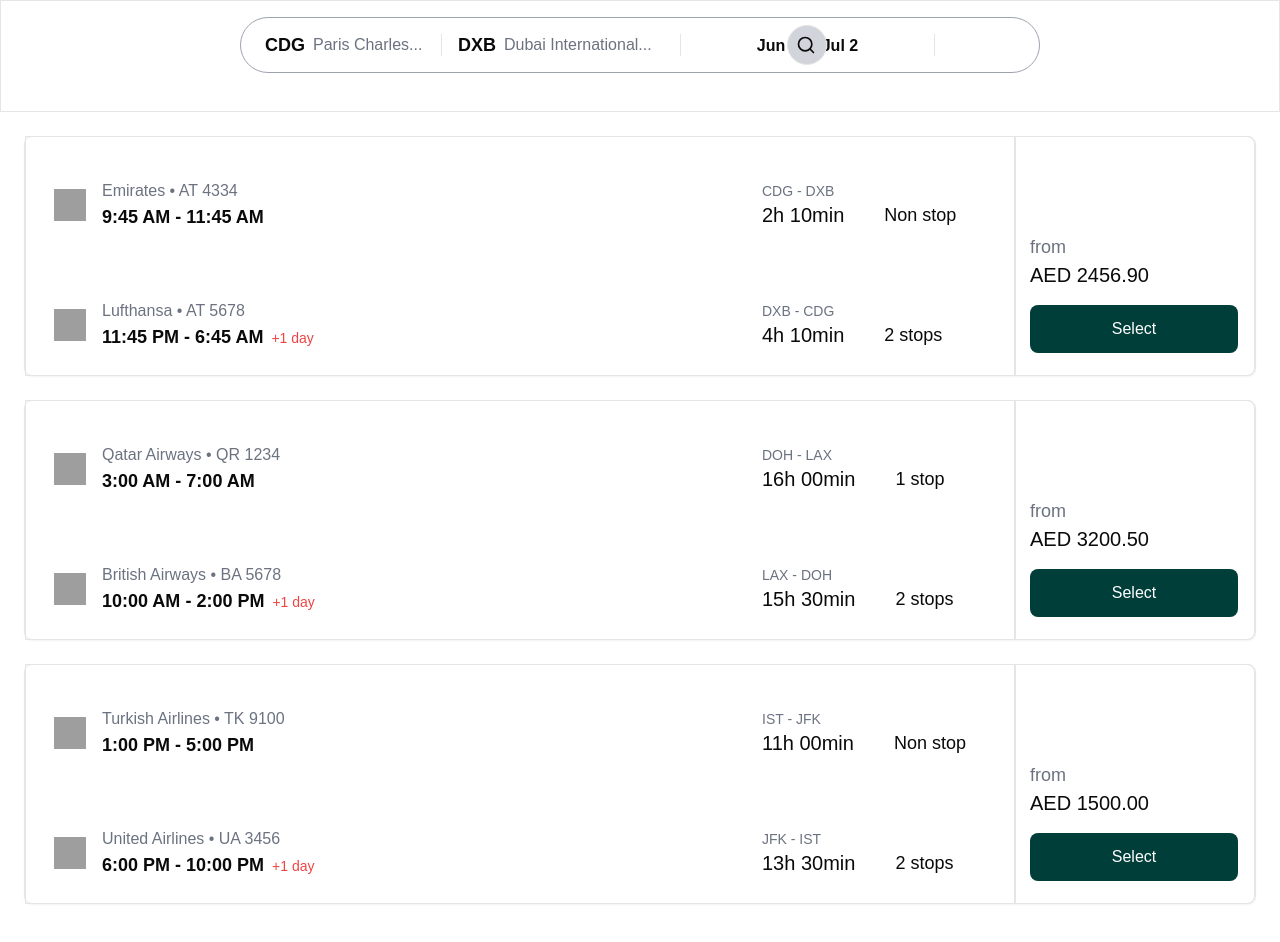
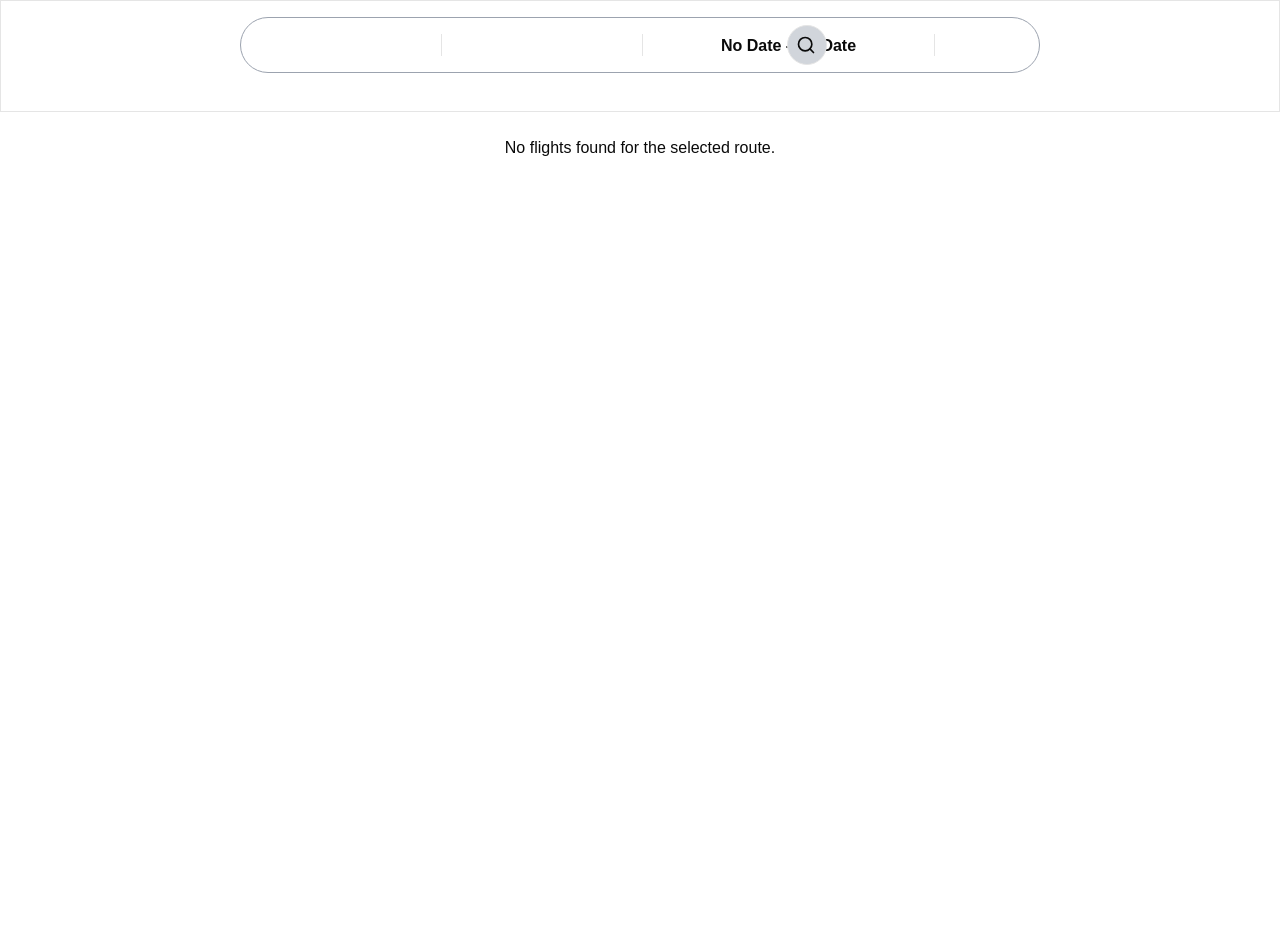
Before and after one commit to NEMYSESx/kitt-assg, a Next.js app: page /flights in a window 1280 px wide. Shown: the top 942 px of the page. After the commit the page ends 800 px from the top, so only its background shows below. Built offline with nearby package versions, Linux system fonts and the light colour scheme; grey boxes are pictures that could not be loaded.

Commit message:
added search func

```diff
--- a/app/(root)/flights/page.tsx
+++ b/app/(root)/flights/page.tsx
@@ -2,16 +2,47 @@
 import React from "react";
 import FlightCard from "@/components/flight-card";
 import flightsData from "@/public/flights.json";
+import { useAirportContext } from "@/context/use-airport";
 
 const FlightList: React.FC = () => {
+  const { fromAirport, toAirport } = useAirportContext();
+
+  console.log("From Airport:", fromAirport);
+  console.log("To Airport:", toAirport);
+
+  const filteredFlights = flightsData.filter((flight) => {
+    const departureAirports = flight.segments.map((segment) =>
+      segment.route.split("-")[0].trim()
+    );
+
+    const arrivalAirports = flight.segments.map((segment) =>
+      segment.route.split("-")[1].trim()
+    );
+
+    console.log("Departure Airports:", departureAirports);
+    console.log("Arrival Airports:", arrivalAirports);
+
+    return (
+      fromAirport?.code &&
+      toAirport?.code &&
+      departureAirports.includes(fromAirport.code) &&
+      arrivalAirports.includes(toAirport.code)
+    );
+  });
+
+  console.log("Filtered Flights:", filteredFlights);
+
   return (
     <div className="max-w-7xl mx-auto p-6">
-      {flightsData.map((flight, index) => (
-        <div key={index} className="mb-6">
-          {" "}
-          <FlightCard {...flight} />
-        </div>
-      ))}
+      {filteredFlights.length > 0 ? (
+        filteredFlights.map((flight, index) => (
+          <div key={index} className="mb-6">
+            <FlightCard {...flight} />{" "}
+          </div>
+        ))
+      ) : (
+        <p className="text-center">No flights found for the selected route.</p> // Message if no flights are found
+      )}
     </div>
   );
 };
--- a/app/page.tsx
+++ b/app/page.tsx
@@ -66,7 +66,7 @@
               selectedAirport={selectedToAirport}
               onSelect={(airport) => {
                 setSelectedToAirport(airport);
-                setToAirport(airport.code);
+                setToAirport(airport);
               }}
             />
             <div className="rounded-full bg-gray-200 p-3">
@@ -77,7 +77,7 @@
               selectedAirport={selectedFromAirport}
               onSelect={(airport) => {
                 setSelectedFromAirport(airport);
-                setFromAirport(airport.code);
+                setFromAirport(airport);
               }}
             />
             <div className="ml-4 flex space-x-4">
@@ -105,6 +105,14 @@
           </div>
         </CardContent>
       </Card>
+      <div className="absolute bottom-0 right-0">
+        <div className="text-4xl flex flex-col border w-96">
+          <span className="text-center">Note</span>
+          <span>
+            Choose JFK and IST in destination for the search results :p
+          </span>
+        </div>
+      </div>
     </div>
   );
 }
--- a/components/search-nav.tsx
+++ b/components/search-nav.tsx
@@ -1,27 +1,52 @@
 import { Search } from "lucide-react";
 import React from "react";
 import { Separator } from "@/components/ui/separator";
+import { useAirportContext } from "@/context/use-airport";
 
 export const SearchNav = ({ onClick }: { onClick: () => void }) => {
+  const { fromAirport, toAirport, departureDate, returnDate } =
+    useAirportContext();
   return (
     <div className="border h-28">
       <div className="bg-white rounded-full p-4 pl-6 border border-gray-400 mb-8 flex justify-between h-14 w-[800px] mx-auto mt-4">
         {" "}
         <div className="flex-1 flex items-center space-x-4">
           <div className="flex items-center space-x-2 w-40">
-            <div className="font-semibold text-lg">CDG</div>
-            <div className=" text-gray-500 w-32">Paris Charles...</div>
+            <div className="font-semibold text-lg">{fromAirport?.code}</div>
+            <div className=" text-gray-500 w-32">
+              {fromAirport?.name && fromAirport.name.length > 10
+                ? `${fromAirport.name.slice(0, 10)}...`
+                : fromAirport?.name}
+            </div>
           </div>
           <Separator orientation="vertical" />
 
           <div className="flex items-center space-x-2">
-            <div className="font-semibold text-lg">DXB</div>
-            <div className=" text-gray-500 w-40">Dubai International...</div>
+            <div className="font-semibold text-lg">{toAirport?.code}</div>
+            <div className=" text-gray-500 w-40">
+              {toAirport?.name && toAirport.name.length > 10
+                ? `${toAirport.name.slice(0, 10)}...`
+                : toAirport?.name}
+            </div>
           </div>
           <Separator orientation="vertical" />
         </div>
         <div className="flex-1 text-center">
-          <div className="font-semibold ">Jun 25 - Jul 2</div>
+          <div className="font-semibold">
+            {departureDate
+              ? departureDate.toLocaleDateString("en-US", {
+                  month: "long",
+                  day: "numeric",
+                })
+              : "No Date"}{" "}
+            -{" "}
+            {returnDate
+              ? returnDate.toLocaleDateString("en-US", {
+                  month: "long",
+                  day: "numeric",
+                })
+              : "No Date"}
+          </div>
         </div>
         <Separator orientation="vertical" />
         <div className=" mr-8 mb-3 h-12 w-14">
--- a/components/topbar.tsx
+++ b/components/topbar.tsx
@@ -26,13 +26,6 @@
 
   const router = useRouter();
 
-  const selectedFromAirport = airportsData.airports.find(
-    (airport) => airport.code === fromAirport
-  );
-  const selectedToAirport = airportsData.airports.find(
-    (airport) => airport.code === toAirport
-  );
-
   const handleSearch = () => {
     if (!fromAirport || !toAirport || !departureDate) {
       setWarningMessage("Please fill in all required fields.");
@@ -56,9 +49,9 @@
           <div className="flex space-x-4 items-center">
             <DestinationSwitcher
               airports={airportsData.airports}
-              selectedAirport={selectedFromAirport || null}
+              selectedAirport={fromAirport} // Directly use the airport object
               onSelect={(airport) => {
-                setFromAirport(airport.code);
+                setFromAirport(airport); // Store the entire airport object
               }}
             />
 
@@ -68,9 +61,9 @@
 
             <DestinationSwitcher
               airports={airportsData.airports}
-              selectedAirport={selectedToAirport || null}
+              selectedAirport={toAirport} // Directly use the airport object
               onSelect={(airport) => {
-                setToAirport(airport.code);
+                setToAirport(airport); // Store the entire airport object
               }}
             />
 
--- a/context/use-airport.tsx
+++ b/context/use-airport.tsx
@@ -14,10 +14,10 @@
   setDepartureDate: React.Dispatch<React.SetStateAction<Date | undefined>>;
   returnDate: Date | undefined;
   setReturnDate: React.Dispatch<React.SetStateAction<Date | undefined>>;
-  fromAirport: string;
-  setFromAirport: React.Dispatch<React.SetStateAction<string>>;
-  toAirport: string;
-  setToAirport: React.Dispatch<React.SetStateAction<string>>;
+  fromAirport: Airport | null; // Change this to Airport object
+  setFromAirport: React.Dispatch<React.SetStateAction<Airport | null>>;
+  toAirport: Airport | null; // Change this to Airport object
+  setToAirport: React.Dispatch<React.SetStateAction<Airport | null>>;
   fromFilteredAirports: Airport[];
   setFromFilteredAirports: React.Dispatch<React.SetStateAction<Airport[]>>;
   toFilteredAirports: Airport[];
@@ -28,7 +28,6 @@
   setShowToDropdown: React.Dispatch<React.SetStateAction<boolean>>;
   warningMessage: string;
   setWarningMessage: React.Dispatch<React.SetStateAction<string>>;
-
   isSidebarOpen: boolean;
   toggleSidebar: () => void;
 }
@@ -42,8 +41,8 @@
     undefined
   );
   const [returnDate, setReturnDate] = useState<Date | undefined>(undefined);
-  const [fromAirport, setFromAirport] = useState("");
-  const [toAirport, setToAirport] = useState("");
+  const [fromAirport, setFromAirport] = useState<Airport | null>(null);
+  const [toAirport, setToAirport] = useState<Airport | null>(null);
   const [fromFilteredAirports, setFromFilteredAirports] = useState(
     airportsData.airports
   );
@@ -53,16 +52,10 @@
   const [showFromDropdown, setShowFromDropdown] = useState(false);
   const [showToDropdown, setShowToDropdown] = useState(false);
   const [warningMessage, setWarningMessage] = useState("");
-
   const [isSidebarOpen, setIsSidebarOpen] = useState(false);
 
   const toggleSidebar = () => {
-    setIsSidebarOpen((prev) => {
-      console.log("Previous state:", prev);
-      const newState = !prev;
-      console.log("New state:", newState);
-      return newState;
-    });
+    setIsSidebarOpen((prev) => !prev);
   };
 
   return (
@@ -86,7 +79,6 @@
         setShowToDropdown,
         warningMessage,
         setWarningMessage,
-
         isSidebarOpen,
         toggleSidebar,
       }}
--- a/public/data.json
+++ b/public/data.json
@@ -59,6 +59,12 @@
       "code": "HND",
       "city": "Tokyo",
       "country": "Japan"
+    },
+    {
+      "name": "Inter Airport",
+      "code": "IST",
+      "city": "bokaro",
+      "country": "india"
     }
   ]
 }
```
